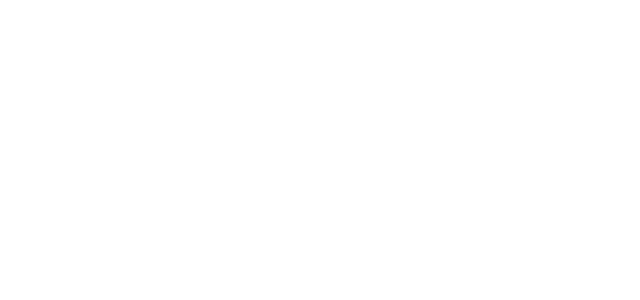
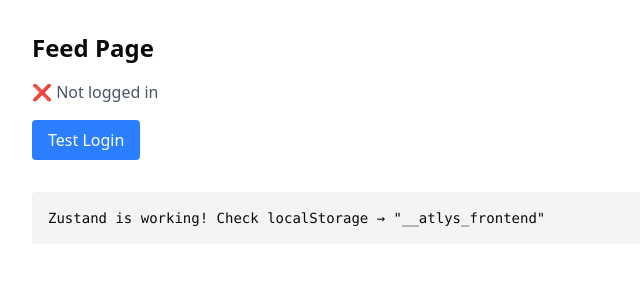
Before and after one commit to nparashar150/atlys-frontend, a React (Vite) app: page / in a window 1280 px wide. Shown: the top 300 px of the page, without its empty margins (0-640 px from the left). Built offline with nearby package versions, Linux system fonts and the light colour scheme.

Commit message:
feat: add auth store with test buttons

```diff
--- a/package.json
+++ b/package.json
@@ -28,7 +28,8 @@
     "react-router-dom": "^7.9.4",
     "tailwind-merge": "^3.3.1",
     "tailwindcss": "^4.1.16",
-    "zod": "^4.1.12"
+    "zod": "^4.1.12",
+    "zustand": "^5.0.8"
   },
   "devDependencies": {
     "@eslint/js": "^9.36.0",
--- a/src/pages/Feed.tsx
+++ b/src/pages/Feed.tsx
@@ -1,5 +1,48 @@
-const SignInPage  = () => {
-  return <></>
+import { useAuthStore } from '@/stores/authStore'
+
+const Feed = () => {
+  const { user, isAuthenticated, login, logout } = useAuthStore()
+
+  const handleLogin = () => {
+    login('test@example.com', 'password123')
+  }
+
+  return (
+    <div className="p-8">
+      <h1 className="text-2xl font-bold mb-4">Feed Page</h1>
+
+      <div className="space-y-4">
+        {isAuthenticated ? (
+          <div>
+            <p className="text-green-600 mb-2">✅ Logged in as: {user?.name}</p>
+            <p className="text-sm text-gray-600 mb-4">Email: {user?.email}</p>
+            <button
+              onClick={logout}
+              className="px-4 py-2 bg-red-500 text-white rounded hover:bg-red-600"
+            >
+              Logout
+            </button>
+          </div>
+        ) : (
+          <div>
+            <p className="text-gray-600 mb-4">❌ Not logged in</p>
+            <button
+              onClick={handleLogin}
+              className="px-4 py-2 bg-blue-500 text-white rounded hover:bg-blue-600"
+            >
+              Test Login
+            </button>
+          </div>
+        )}
+      </div>
+
+      <div className="mt-8 p-4 bg-gray-100 rounded">
+        <p className="text-sm font-mono">
+          Zustand is working! Check localStorage → "__atlys_frontend"
+        </p>
+      </div>
+    </div>
+  )
 }
 
-export default SignInPage
+export default Feed
--- /dev/null
+++ b/src/stores/authStore.ts
@@ -0,0 +1,54 @@
+import { create } from 'zustand'
+import { persist } from 'zustand/middleware'
+
+interface User {
+  id: string
+  email: string
+  name: string
+  avatar: string
+}
+
+interface AuthStore {
+  user: User | null
+  isAuthenticated: boolean
+  login: (email: string, password: string) => void
+  signup: (email: string, password: string, username: string) => void
+  logout: () => void
+}
+
+export const useAuthStore = create<AuthStore>()(
+  persist(
+    (set) => ({
+      user: null,
+      isAuthenticated: false,
+
+      login: (email: string, password: string) => {
+        // Accept ANY credentials for now (mock)
+        const user: User = {
+          id: '1',
+          email,
+          name: email.split('@')[0],
+          avatar: `https://i.pravatar.cc/150?u=${email}`
+        }
+        set({ user, isAuthenticated: true })
+      },
+
+      signup: (email: string, password: string, username: string) => {
+        const user: User = {
+          id: Date.now().toString(),
+          email,
+          name: username,
+          avatar: `https://i.pravatar.cc/150?u=${email}`
+        }
+        set({ user, isAuthenticated: true })
+      },
+
+      logout: () => {
+        set({ user: null, isAuthenticated: false })
+      }
+    }),
+    {
+      name: '__atlys_frontend'
+    }
+  )
+)
```
Also changed, not shown: 1 other file (tests, documents, lock files or other folders).
